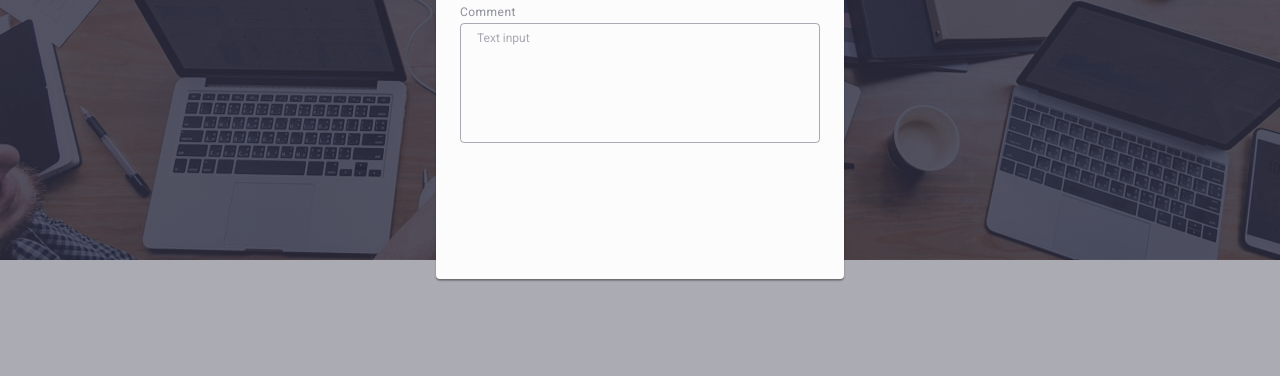
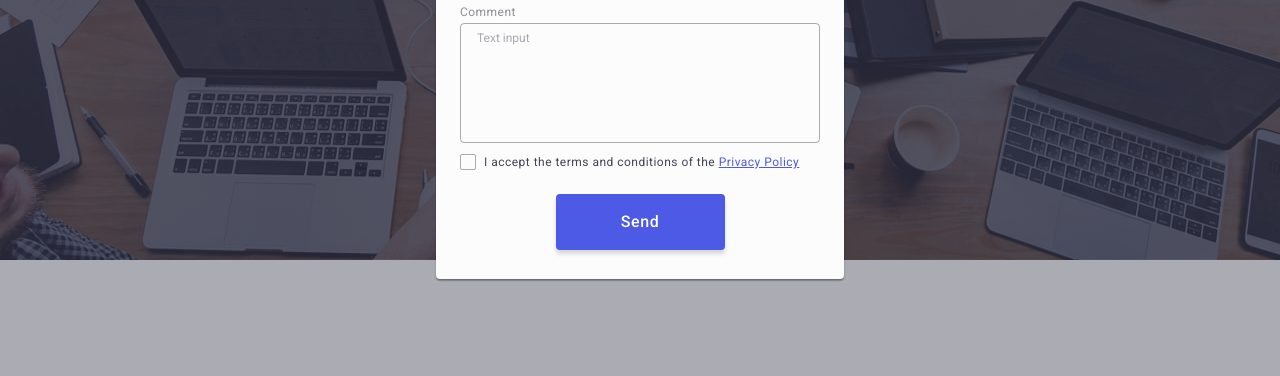
Before and after one commit to OleksiiPodorozhko/goit-markup-hw-05, a website: page index.html in a window 1280 px wide. Shown: the part 413-789 px from the top of the page. Drawn offline with nearby package versions, Linux system fonts and the light colour scheme.

Commit message:
Finish modal

```diff
--- a/css/styles.css
+++ b/css/styles.css
@@ -201,7 +201,7 @@ p {
   color: #ffffff;
 }
 
-.hero-btn {
+.main-btn {
   display: block;
   margin: 0 auto;
   min-width: 169px;
@@ -216,8 +216,8 @@ p {
   transition: background-color 250ms cubic-bezier(0.4, 0, 0.2, 1);
 }
 
-.hero-btn:hover,
-.hero-btn:focus {
+.main-btn:hover,
+.main-btn:focus {
   background-color: #404bbf;
 }
 
@@ -605,8 +605,12 @@ footer .container div {
   margin-bottom: 16px;
 }
 
-.modal-input-group {
+.modal-input-group:not(:last-child) {
   margin-bottom: 8px;
+}
+
+.modal-input-group:last-child {
+  margin-bottom: 16px;
 }
 
 .modal-input-label {
@@ -668,4 +672,45 @@ footer .container div {
   line-height: 1.167;
   letter-spacing: 0.04em;
 }
+
+.modal-checkbox-wrapper {
+  margin-bottom: 24px;
+}
+
+.modal-checkbox-icon-box {
+  height: 16px;
+  width: 16px;
+  display: inline-flex;
+  justify-content: center;
+  align-items: center;
+  border: 1px solid rgba(46, 47, 66, 0.4);
+  border-radius: 2px;
+  cursor: pointer;
+  transition: background-color 250ms cubic-bezier(0.4, 0, 0.2, 1);
+  background-color: transparent;
+  margin-right: 8px;
+}
+
+.modal-input-checkbox:checked + .modal-checkbox-label .modal-checkbox-icon-box {
+  background-color: #404bbf;
+  border: none;
+}
+
+.modal-checkbox-icon {
+  fill: transparent;
+  transition: fill 250ms cubic-bezier(0.4, 0, 0.2, 1);
+}
+
+.modal-input-checkbox:checked + .modal-checkbox-label .modal-checkbox-icon {
+  fill: #f4f4fd;
+}
+
+.privacy-policy {
+  color: #4d5ae5;
+  text-decoration: underline;
+}
+
+.modal-form-btn {
+  box-shadow: 0 4px 4px 0 rgba(0, 0, 0, 0.15);
+}
 /*#endregion*/
--- a/index.html
+++ b/index.html
@@ -56,7 +56,7 @@
       <section class="hero section">
         <div class="container">
           <h1 class="hero-title">Effective Solutions for Your Business</h1>
-          <button class="hero-btn" type="button" data-modal-open>
+          <button class="hero-btn main-btn" type="button" data-modal-open>
             Order Service
           </button>
         </div>
@@ -522,6 +522,26 @@
               placeholder="Text input"
             ></textarea>
           </div>
+          <div class="modal-checkbox-wrapper">
+            <input
+              type="checkbox"
+              name="privacy-policy"
+              id="privacy-policy"
+              class="modal-input-checkbox visually-hidden"
+              value="true"
+            />
+            <label class="modal-checkbox-label" for="privacy-policy">
+              <span class="modal-checkbox-icon-box">
+                <svg class="modal-checkbox-icon" width="10" height="8">
+                  <use href="./images/icons.svg#icon-check"></use>
+                </svg> </span
+              >I accept the terms and conditions of the
+              <a href="#" class="privacy-policy">Privacy Policy</a>
+            </label>
+          </div>
+          <button class="modal-form-btn main-btn" type="button" data-modal-open>
+            Send
+          </button>
         </form>
       </div>
     </div>
```
Also changed, not shown: images/icons.svg.
